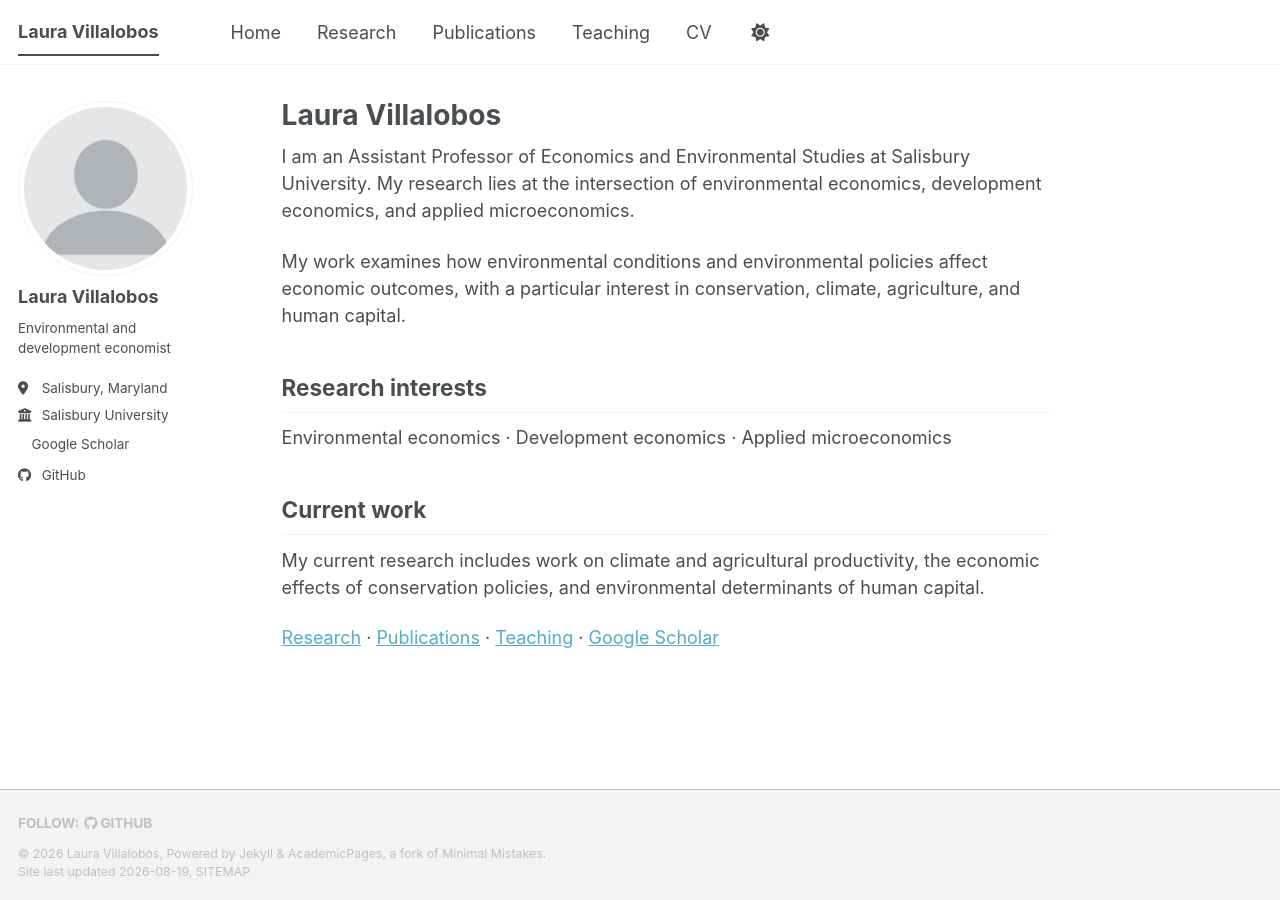
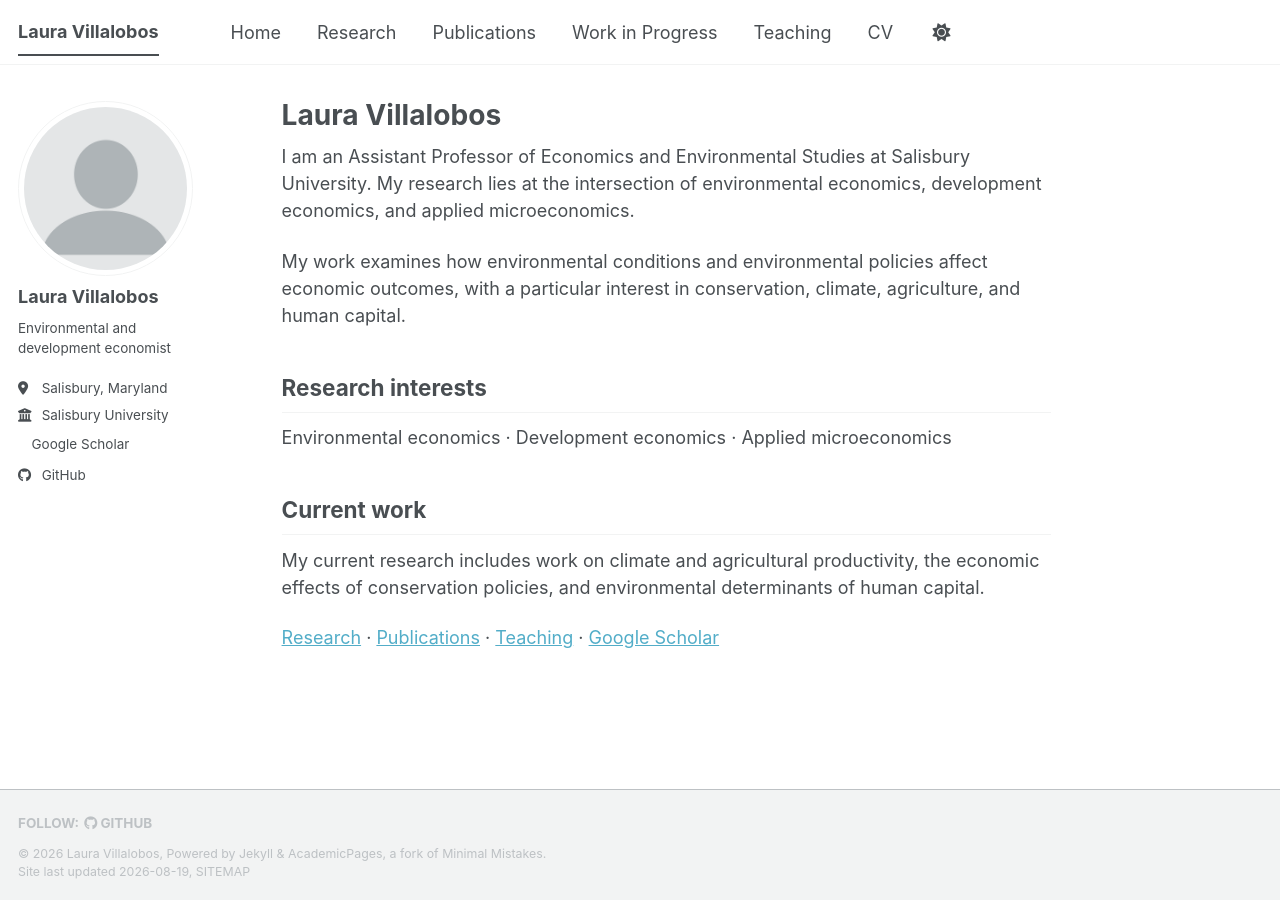
Before and after one commit to lavifi/lavifi.github.io, a Jekyll site: the page built from _pages/about.md, in a window 1280 px wide. Built offline with Jekyll 4.4.1, drawn with Linux system fonts in a browser that asks for light colours; a style sheet for code colours, icons or effects is not loaded.

Commit message:
Add Work in Progress to navigation

```diff
--- a/_data/navigation.yml
+++ b/_data/navigation.yml
@@ -8,6 +8,9 @@ main:
   - title: "Publications"
     url: /publications/
 
+  - title: "Work in Progress"
+    url: /work-in-progress/
+
   - title: "Teaching"
     url: /teaching/
 
```
